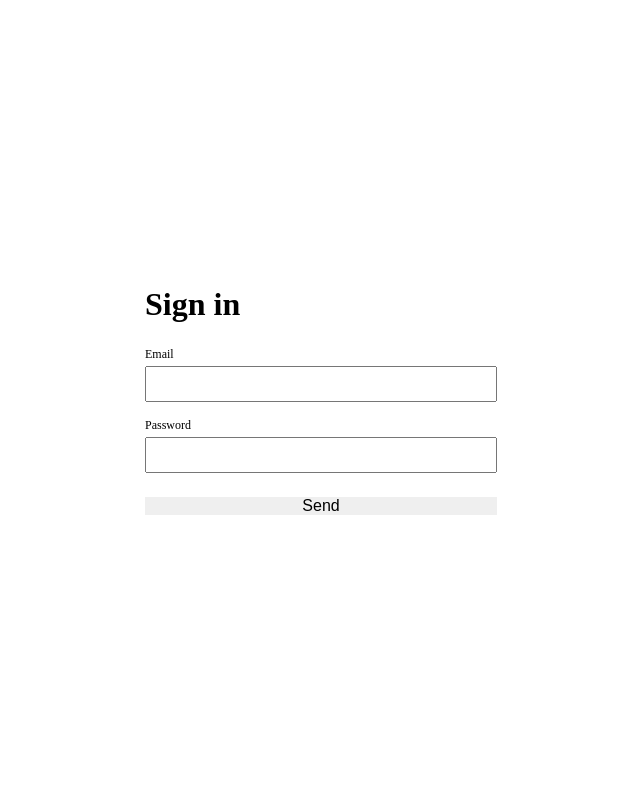
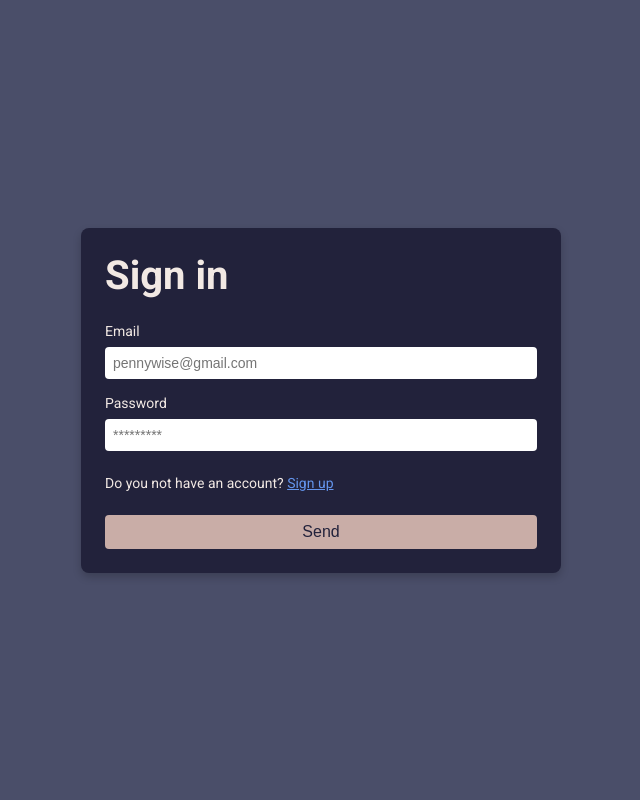
Before and after one commit to spmdev152/pennywise, a Django app: page /authentication/sign-in in a window 1280 px wide. Shown: the whole page, without its empty margins (319-959 px from the left). Run offline with Django 4.2, Linux system fonts and the light colour scheme.

Commit message:
style: define color theme and implement it on sign in page

```diff
--- a/static/css/base.css
+++ b/static/css/base.css
@@ -1,4 +1,11 @@
 :root {
+    /* Colors */
+    --color-dark: #22223B;
+    --color-medium-dark: #4A4E69;
+    --color-medium: #9A8C98;
+    --color-medium-light: #C9ADA7;
+    --color-light: #F2E9E4;
+
     /* Widths */
     --width-xxs: 3rem;
     --width-xs: 6rem;
@@ -25,6 +32,21 @@
     --space-lg: 2rem;
     --space-xl: 3rem;
     --space-xxl: 4rem;
+
+    /* Border Radius */
+    --radius-xxs: 0.125rem;
+    --radius-xs: 0.25rem;
+    --radius-sm: 0.5rem;
+    --radius-md: 1rem;
+    --radius-lg: 1.5rem;
+    --radius-xl: 2rem;
+    --radius-xxl: 3rem;
+
+    /* Shadows */
+    --shadow-xs: 0px 2px 4px rgba(0, 0, 0, 0.1);
+    --shadow-sm: 0px 4px 8px rgba(0, 0, 0, 0.2);
+    --shadow-lg: 0px 6px 12px rgba(0, 0, 0, 0.3);
+    --shadow-xl: 0px 8px 16px rgba(0, 0, 0, 0.4);
 }
 
 * {
@@ -33,11 +55,28 @@
     box-sizing: border-box;
 }
 
+body {
+    background-color: var(--color-medium-dark);
+    font-family: "Roboto", serif;
+}
+
+a {
+    color: cornflowerblue;
+}
+
 input {
+    border: none;
     outline: none;
+    border-radius: var(--radius-xs);
+}
+
+input:focus {
+    outline: 2px solid cornflowerblue;
 }
 
 button {
     border: none;
+    padding: var(--space-xs) 0;
+    border-radius: var(--radius-xs);
     cursor: pointer;
 }
--- a/static/css/pages/authentication/sign-in.css
+++ b/static/css/pages/authentication/sign-in.css
@@ -7,12 +7,16 @@
 
 .sign-in-form__card {
     width: 100%;
-    max-width: var(--width-lg);
-    padding: var(--space-sm);
+    max-width: var(--width-xl);
+    background-color: var(--color-dark);
+    padding: var(--space-md);
+    border-radius: var(--radius-sm);
+    box-shadow: var(--shadow-sm);
 }
 
 .sign-in-form__card--title {
-    font-size: var(--font-size-xl);
+    color: var(--color-light);
+    font-size: var(--font-size-xxl);
     margin-bottom: var(--space-md);
 }
 
@@ -25,7 +29,7 @@
 .sign-in-form__card__form__field {
     display: flex;
     flex-direction: column;
-    gap: var(--space-xxs);
+    gap: var(--space-xs);
 }
 
 .sign-in-form__card__form__field:last-of-type {
@@ -33,7 +37,8 @@
 }
 
 .sign-in-form__card__form__field--label {
-    font-size: var(--font-size-xxs);
+    color: var(--color-light);
+    font-size: var(--font-size-xs);
 }
 
 .sign-in-form__card__form__field--input {
@@ -41,7 +46,21 @@
     padding: var(--space-xs);
 }
 
+.sign-in-form__card--sign-up {
+    color: var(--color-light);
+    font-size: var(--font-size-xs);
+    margin-bottom: var(--space-md);
+}
+
 .sign-in-form__card--form-button {
     width: 100%;
+    color: var(--color-dark);
+    background-color: var(--color-medium-light);
     font-size: var(--font-size-sm);
+    font-weight: 500;
+    transition: filter 0.1s ease;
 }
+
+.sign-in-form__card--form-button:hover {
+    filter: brightness(0.85);
+}
--- a/templates/layouts/page.html
+++ b/templates/layouts/page.html
@@ -11,6 +11,11 @@
         <meta name="keywords" content="finance, management, app" />
         <meta name="description"
               content="{% block description %}Your personal finance manager{% endblock description %}" />
+
+        <link rel="preconnect" href="https://fonts.googleapis.com">
+        <link rel="preconnect" href="https://fonts.gstatic.com" crossorigin>
+        <link href="https://fonts.googleapis.com/css2?family=Roboto:ital,wght@0,100..900;1,100..900&display=swap"
+              rel="stylesheet">
 
         {# djlint:off #}
         <title>pennywise | {% block title %}Your personal finance manager{% endblock title %}</title>
--- a/templates/pages/authentication/sign-in.html
+++ b/templates/pages/authentication/sign-in.html
@@ -28,6 +28,7 @@
 
                         <input class="sign-in-form__card__form__field--input"
                                name="email"
+                               placeholder="pennywise@gmail.com"
                                autocomplete="email" />
                     </div>
 
@@ -37,9 +38,14 @@
                         <input class="sign-in-form__card__form__field--input"
                                name="password"
                                type="password"
+                               placeholder="*********"
                                autocomplete="current-password" />
                     </div>
                 </form>
+
+                <p class="sign-in-form__card--sign-up">
+                    Do you not have an account? <a href="{% url 'home' %}">Sign up</a>
+                </p>
 
                 <button class="sign-in-form__card--form-button" form="sign-in-form">Send</button>
             </div>
```
